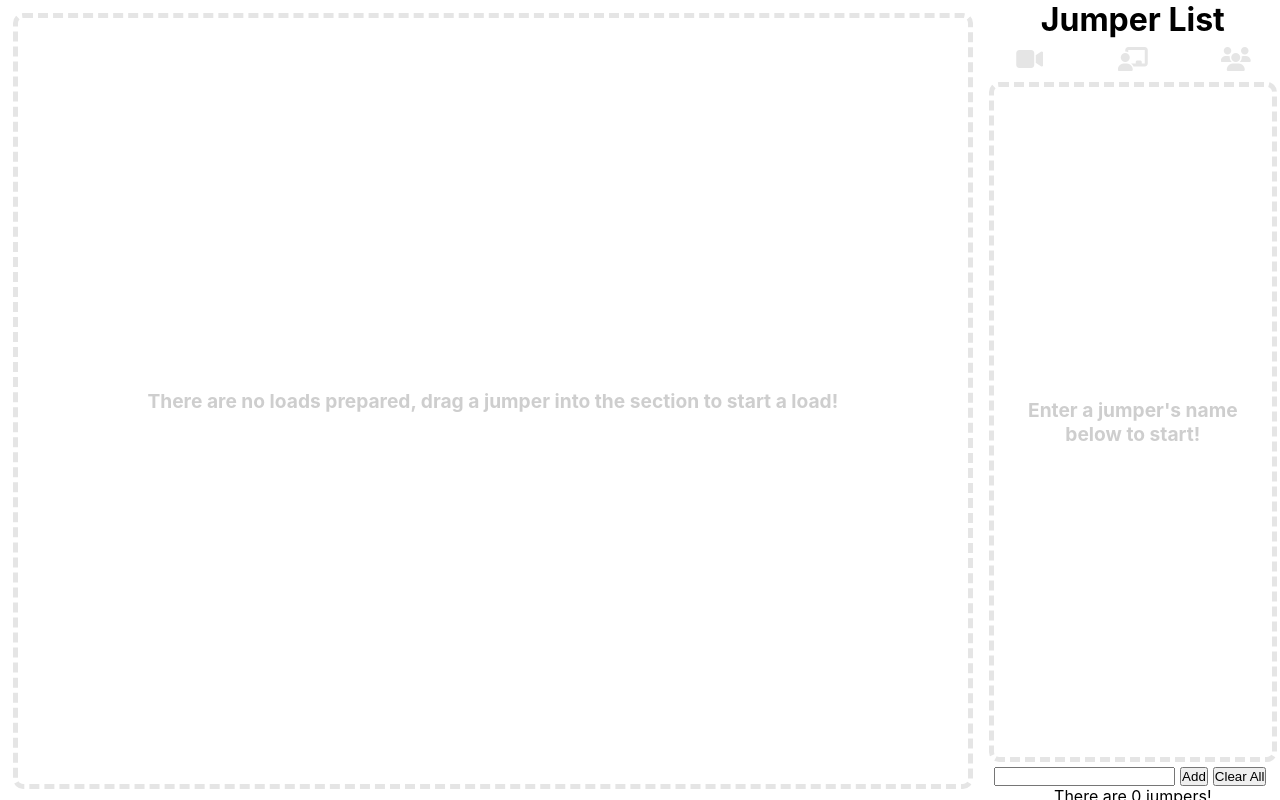
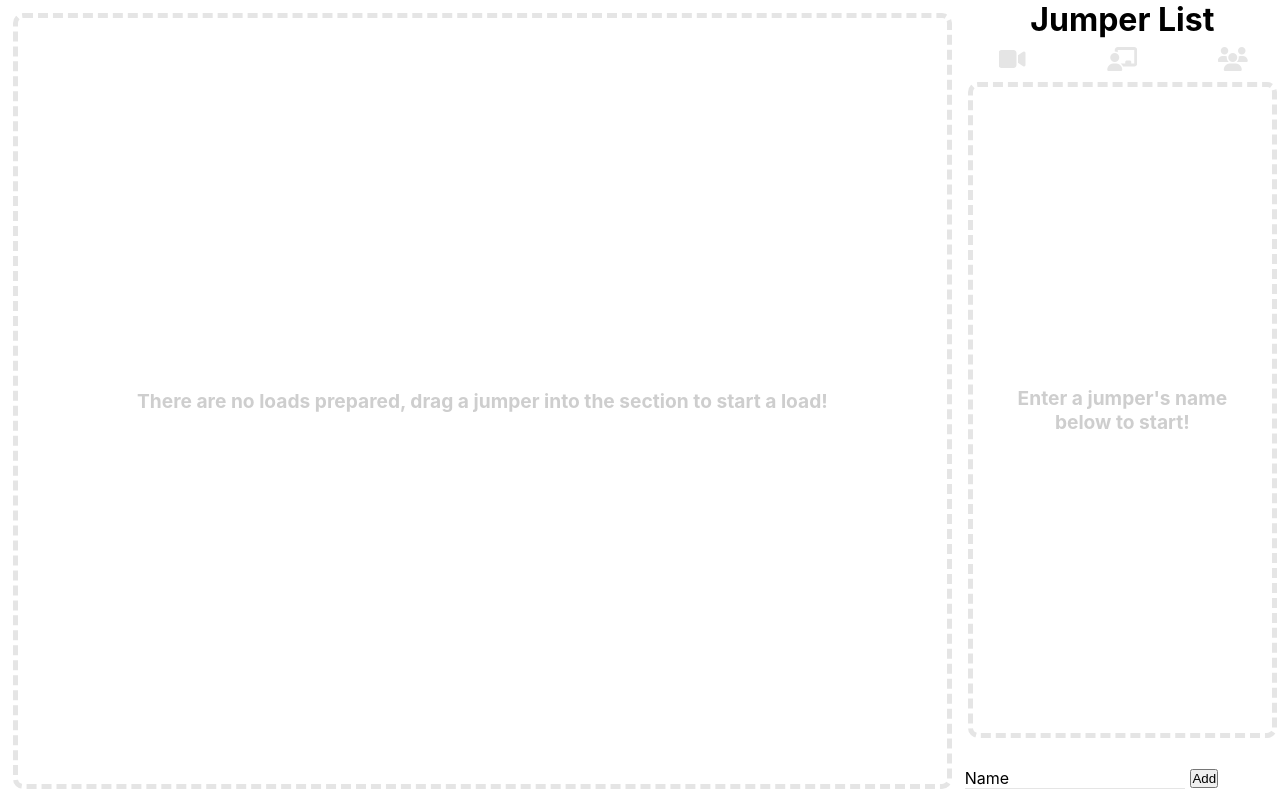
Before and after one commit to griffindavis/load-manager, a React (Create React App) app: page / in a window 1280 px wide. Built offline with nearby package versions, Linux system fonts and the light colour scheme.

Commit message:
Additional input styling

```diff
--- a/src/JumperList.tsx
+++ b/src/JumperList.tsx
@@ -118,7 +118,13 @@ function JumperList() {
 					onKeyDown={handleKeyDown}
 					type="text"
 					className="margin"
+					name="name"
+					required
+					autoComplete="off"
 				/>
+				<label htmlFor="name" className="label-name">
+					<span className="label-content">Name</span>
+				</label>
 				<button id="AddJumper" className="margin" onClick={handleAddJumper}>
 					Add
 				</button>
@@ -126,7 +132,6 @@ function JumperList() {
 					Clear All
 				</button>
 			</div>
-			<p>There are {jumpers.length} jumpers!</p>
 		</div>
 	);
 }
--- a/src/styles.css
+++ b/src/styles.css
@@ -43,11 +43,77 @@ body {
 }
 
 .jumperListSection .jumperListInputContainer {
-  text-align: center;
+  height: 6%;
+  position: relative;
+}
+
+.jumperListSection .jumperListInputContainer input {
+  width: 70%;
+  height: 100%;
+  padding-top: 8%;
+  border: none;
+  position: relative;
+  outline: none;
+  font-size: 1.1rem;
+}
+
+.jumperListSection .jumperListInputContainer input:focus + .label-name .label-content,
+.jumperListSection .jumperListInputContainer input:valid + .label-name .label-content {
+  -webkit-transform: translateY(-150%);
+          transform: translateY(-150%);
+  -webkit-transition: -webkit-transform 0.3s ease;
+  transition: -webkit-transform 0.3s ease;
+  transition: transform 0.3s ease;
+  transition: transform 0.3s ease, -webkit-transform 0.3s ease;
+}
+
+.jumperListSection .jumperListInputContainer input:focus + .label-name::after,
+.jumperListSection .jumperListInputContainer input:valid + .label-name::after {
+  -webkit-transform: translateX(0%);
+          transform: translateX(0%);
+  -webkit-transition: -webkit-transform 0.3s ease;
+  transition: -webkit-transform 0.3s ease;
+  transition: transform 0.3s ease;
+  transition: transform 0.3s ease, -webkit-transform 0.3s ease;
+}
+
+.jumperListSection .jumperListInputContainer label {
+  position: absolute;
+  bottom: 0px;
+  left: 0px;
+  width: 70%;
+  height: 100%;
+  pointer-events: none;
+  border-bottom: 1px solid var(--card-border);
+  overflow: visible;
+  -webkit-transition: -webkit-transform 0.3s ease;
+  transition: -webkit-transform 0.3s ease;
+  transition: transform 0.3s ease;
+  transition: transform 0.3s ease, -webkit-transform 0.3s ease;
+}
+
+.jumperListSection .jumperListInputContainer label::after {
+  content: '';
+  position: absolute;
+  width: 100%;
+  height: 99%;
+  border-bottom: 3px solid var(--color-selected);
+  z-index: 99;
+  -webkit-transform: translateX(-100%);
+          transform: translateX(-100%);
+}
+
+.jumperListSection .jumperListInputContainer .label-content {
+  position: absolute;
+  bottom: 0px;
+  -webkit-transition: -webkit-transform 0.3s ease;
+  transition: -webkit-transform 0.3s ease;
+  transition: transform 0.3s ease;
+  transition: transform 0.3s ease, -webkit-transform 0.3s ease;
 }
 
 .jumperListSection .listOfJumpers {
-  height: 85%;
+  height: 82%;
   padding: 10px;
   display: -webkit-box;
   display: -ms-flexbox;
--- a/src/styles.scss
+++ b/src/styles.scss
@@ -41,11 +41,60 @@ body {
 	}
 
 	.jumperListInputContainer {
-		text-align: center;
+		height: 6%;
+		position: relative;
+
+		input {
+			width: 70%;
+			height: 100%;
+			padding-top: 8%;
+			border: none;
+			position: relative;
+			outline: none;
+			font-size: 1.1rem;
+		}
+		input:focus + .label-name .label-content,
+		input:valid + .label-name .label-content {
+			transform: translateY(-150%);
+			transition: transform 0.3s ease;
+		}
+		input:focus + .label-name::after,
+		input:valid + .label-name::after {
+			transform: translateX(0%);
+			transition: transform 0.3s ease;
+		}
+
+		label {
+			position: absolute;
+			bottom: 0px;
+			left: 0px;
+			width: 70%;
+			height: 100%;
+			pointer-events: none;
+			border-bottom: 1px solid var(--card-border);
+			overflow: visible;
+			transition: transform 0.3s ease;
+		}
+
+		label::after {
+			content: '';
+			position: absolute;
+			width: 100%;
+			height: 99%;
+			border-bottom: 3px solid var(--color-selected);
+			z-index: 99;
+			transform: translateX(-100%);
+		}
+
+		.label-content {
+			position: absolute;
+			bottom: 0px;
+			transition: transform 0.3s ease;
+		}
 	}
 
 	.listOfJumpers {
-		height: 85%;
+		height: 82%;
 		padding: 10px;
 		display: flex;
 		flex-direction: column;
```
Also changed, not shown: 1 other file (tests, documents, lock files or other folders).
